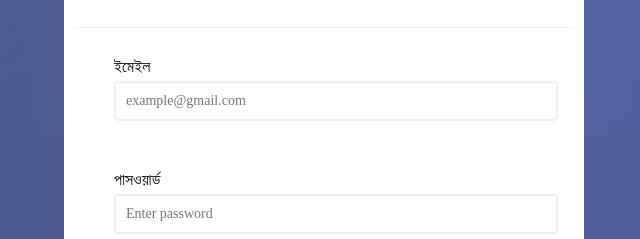
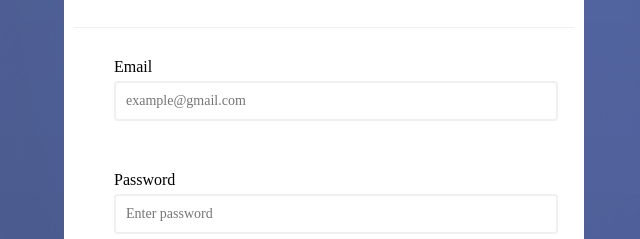
Before and after one commit to Joydip-Paul/ExpoHut-project, a plain HTML site: page Project/HTML-Files/login.html in a window 1280 px wide. Shown: the part 178-417 px from the top of the page, 626-1266 px from the left. Drawn offline with Linux system fonts and the light colour scheme.

Commit message:
ok paisi

```diff
--- a/Project/HTML-Files/login.html
+++ b/Project/HTML-Files/login.html
@@ -26,7 +26,7 @@
                 <form action="" class="form" id="form" autocomplete="off">
                     <!-- For Email -->
                     <div class="form-control">
-                        <label for="email">ইমেইল</label>
+                        <label for="email">Email</label>
                         <input type="email" placeholder="example@gmail.com" id="loginemail">
                         <i class="fas fa-check-circle"></i>
                         <i class="fas fa-exclamation-circle"></i>
@@ -34,7 +34,7 @@
                     </div>
                     <!-- For Password -->
                     <div class="form-control">
-                        <label for="password">পাসওয়ার্ড</label>
+                        <label for="password">Password</label>
                         <input type="password" placeholder="Enter password" id="loginpassword" autocomplete="off">
                         <i class="fas fa-check-circle"></i>
                         <i class="fas fa-exclamation-circle"></i>
```
